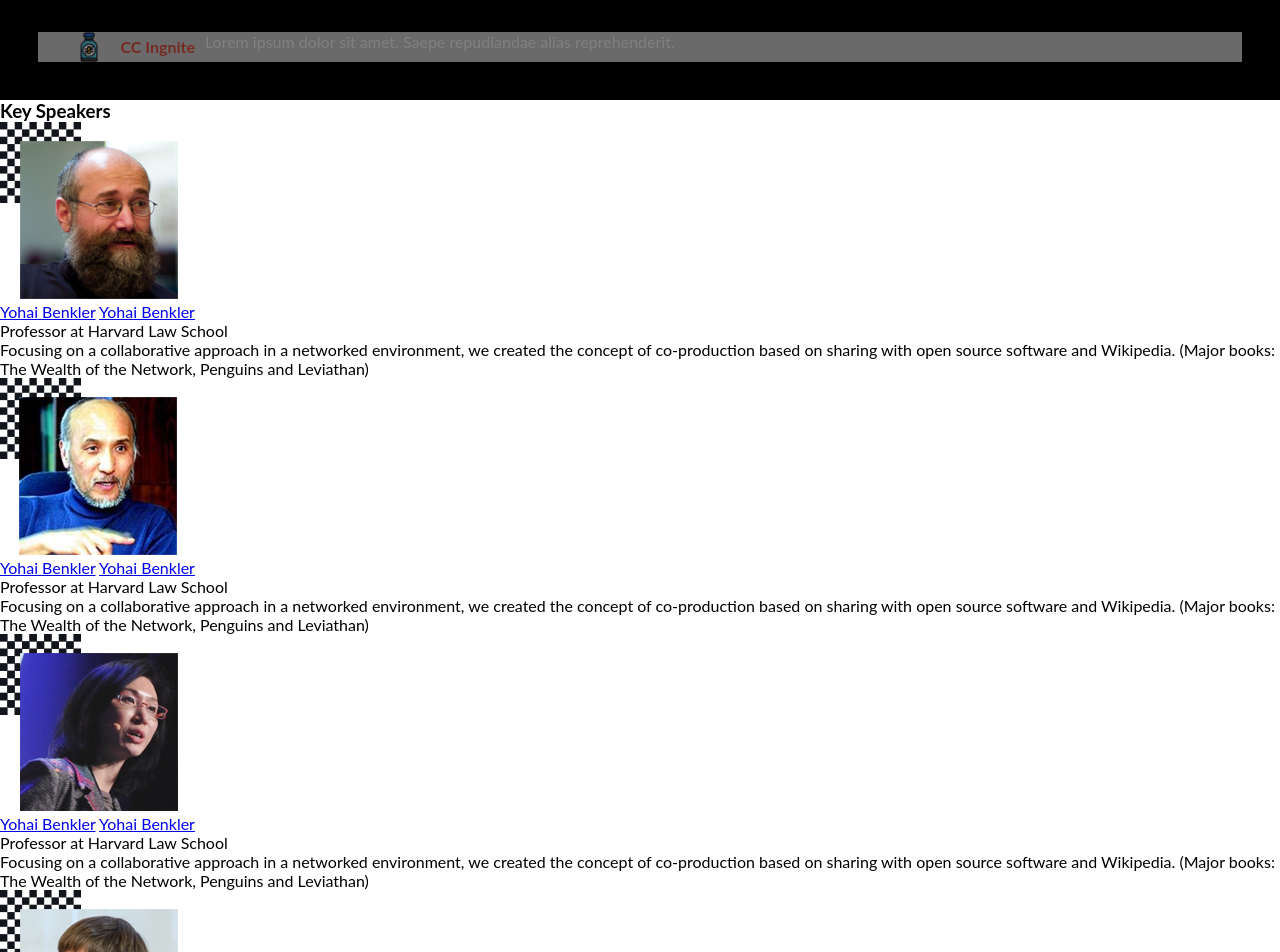
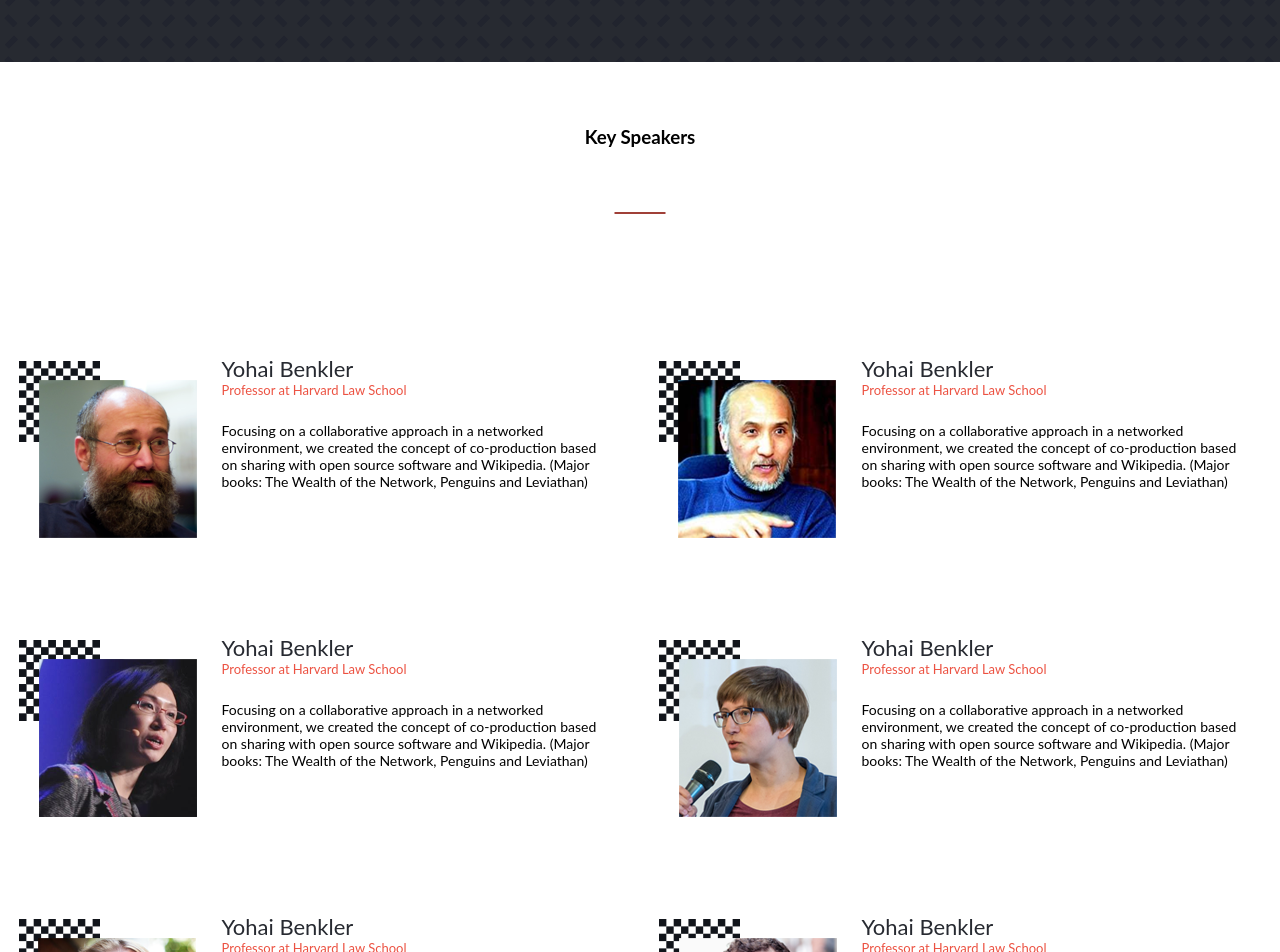
Before and after one commit to cancelei/Capstone-M1-Event-Page, a plain HTML site: page index.html in a window 1280 px wide. Shown: the part 1240-2192 px from the top of the page. Drawn offline with Linux system fonts and the light colour scheme; a web font is replaced by a local one.

Commit message:
HTML+CSS Speakers Section Update

```diff
--- /dev/null
+++ b/about.html
@@ -0,0 +1,13 @@
+<!DOCTYPE html>
+<html lang="en">
+<head>
+  <meta charset="UTF-8">
+  <meta http-equiv="X-UA-Compatible" content="IE=edge">
+  <meta name="viewport" content="width=device-width, initial-scale=1.0">
+  <title>About</title>
+  <link rel="stylesheet" href="https://use.typekit.net/faw8xza.css">
+</head>
+<body>
+
+</body>
+</html>
--- a/index.html
+++ b/index.html
@@ -34,7 +34,7 @@
   <section class="intro-section">
     <div>
       <h2 class="intro-upperTitle">"Hello! Sharing World"</h2>
-      <h1 class="intro-mainTitle">PERMACULTURE PLANTATIONS - INTERNATIONAL SUMMIT 2023</h1>
+      <h1 class="intro-mainTitle">PERMACULTURE - INTERNATIONAL SUMMIT 2023</h1>
       <div class="intro-box-paragraph">
         <p class="intro-paragraph">Annual celebration through an event for Organic enthusiats and experts. Harvest knowledge of each other.</p>
       </div>
@@ -48,6 +48,8 @@
     <div class="main-program-parent">
 
       <h4 class="mainTitle">Main Program</h4>
+      <img class="underline" src="/Assets/title_underlineMain_program.svg" alt="underline">
+
       <div class="Main-program-cards">
 
         <div class="cards">
@@ -89,63 +91,110 @@
   <section class="speakersection">
     <h3 class="titlespeakers">Key Speakers</h3>
 
-    <div class="speakerparent">
 
+    <img class="underline" src="/Assets/title_underlineMain_program.svg" alt="underline">
+
+    <div class="speakerparent1">
       <div class="speakercard">
-        <div class="speakerimg"><img src="/Assets/Speakers/speaker_01.png" alt=""></div>
-        <a href="linkedin.com" class="speakername">Yohai Benkler</a>
+        <div class="speaker-header">
+          <img class="speakerimg" src="/Assets/Speakers/speaker_01.png" alt="Foto of Yohai Benkler">
+          <div class="headerdescription">
             <a href="linkedin.com" class="speakername">Yohai Benkler</a>
             <div class="speakertitle">Professor at Harvard Law School</div>
+            <div class="speakerdescriptiondesktop">Focusing on a collaborative approach in a networked environment, we created the concept of co-production based on sharing with open source software and Wikipedia.
+              (Major books: The Wealth of the Network, Penguins and Leviathan)
+            </div>
+          </div>
+        </div>
         <div class="speakerdescription">Focusing on a collaborative approach in a networked environment, we created the concept of co-production based on sharing with open source software and Wikipedia.
-          (Major books: The Wealth of the Network, Penguins and Leviathan)</div>
+          (Major books: The Wealth of the Network, Penguins and Leviathan)
+        </div>
       </div>
 
       <div class="speakercard">
-        <div class="speakerimg"><img src="/Assets/Speakers/speaker_02.png" alt=""></div>
-        <a href="linkedin.com" class="speakername">Yohai Benkler</a>
+        <div class="speaker-header">
+          <img class="speakerimg" src="/Assets/Speakers/speaker_02.png" alt="Foto of Yohai Benkler">
+          <div class="headerdescription">
             <a href="linkedin.com" class="speakername">Yohai Benkler</a>
             <div class="speakertitle">Professor at Harvard Law School</div>
+            <div class="speakerdescriptiondesktop">Focusing on a collaborative approach in a networked environment, we created the concept of co-production based on sharing with open source software and Wikipedia.
+              (Major books: The Wealth of the Network, Penguins and Leviathan)
+            </div>
+          </div>
+        </div>
         <div class="speakerdescription">Focusing on a collaborative approach in a networked environment, we created the concept of co-production based on sharing with open source software and Wikipedia.
-          (Major books: The Wealth of the Network, Penguins and Leviathan)</div>
+          (Major books: The Wealth of the Network, Penguins and Leviathan)
+        </div>
+    </div>
+  </div>
+  <div class="speakerparent2">
+    <div class="speakercard">
+      <div class="speaker-header">
+        <img class="speakerimg" src="/Assets/Speakers/speaker_03.png" alt="Foto of Yohai Benkler">
+        <div class="headerdescription">
+          <a href="linkedin.com" class="speakername">Yohai Benkler</a>
+          <div class="speakertitle">Professor at Harvard Law School</div>
+          <div class="speakerdescriptiondesktop">Focusing on a collaborative approach in a networked environment, we created the concept of co-production based on sharing with open source software and Wikipedia.
+            (Major books: The Wealth of the Network, Penguins and Leviathan)
+          </div>
+        </div>
+      </div>
+      <div class="speakerdescription">Focusing on a collaborative approach in a networked environment, we created the concept of co-production based on sharing with open source software and Wikipedia.
+        (Major books: The Wealth of the Network, Penguins and Leviathan)
+      </div>
     </div>
 
     <div class="speakercard">
-        <div class="speakerimg"><img src="/Assets/Speakers/speaker_03.png" alt=""></div>
-        <a href="linkedin.com" class="speakername">Yohai Benkler</a>
+      <div class="speaker-header">
+        <img class="speakerimg" src="/Assets/Speakers/speaker_04.png" alt="Foto of Yohai Benkler">
+        <div class="headerdescription">
           <a href="linkedin.com" class="speakername">Yohai Benkler</a>
           <div class="speakertitle">Professor at Harvard Law School</div>
+          <div class="speakerdescriptiondesktop">Focusing on a collaborative approach in a networked environment, we created the concept of co-production based on sharing with open source software and Wikipedia.
+            (Major books: The Wealth of the Network, Penguins and Leviathan)
+          </div>
+        </div>
+      </div>
       <div class="speakerdescription">Focusing on a collaborative approach in a networked environment, we created the concept of co-production based on sharing with open source software and Wikipedia.
-          (Major books: The Wealth of the Network, Penguins and Leviathan)</div>
+        (Major books: The Wealth of the Network, Penguins and Leviathan)
+      </div>
+  </div>
+</div>
+
+<div class="speakerparent3">
+  <div class="speakercard">
+    <div class="speaker-header">
+      <img class="speakerimg" src="/Assets/Speakers/speaker_05.png" alt="Foto of Yohai Benkler">
+      <div class="headerdescription">
+        <a href="linkedin.com" class="speakername">Yohai Benkler</a>
+        <div class="speakertitle">Professor at Harvard Law School</div>
+        <div class="speakerdescriptiondesktop">Focusing on a collaborative approach in a networked environment, we created the concept of co-production based on sharing with open source software and Wikipedia.
+          (Major books: The Wealth of the Network, Penguins and Leviathan)
+        </div>
+      </div>
+    </div>
+    <div class="speakerdescription">Focusing on a collaborative approach in a networked environment, we created the concept of co-production based on sharing with open source software and Wikipedia.
+      (Major books: The Wealth of the Network, Penguins and Leviathan)
+    </div>
   </div>
 
   <div class="speakercard">
-        <div class="speakerimg"><img src="/Assets/Speakers/speaker_04.png" alt=""></div>
-        <a href="linkedin.com" class="speakername">Yohai Benkler</a>
+    <div class="speaker-header">
+      <img class="speakerimg" src="/Assets/Speakers/speaker_06.png" alt="Foto of Yohai Benkler">
+      <div class="headerdescription">
         <a href="linkedin.com" class="speakername">Yohai Benkler</a>
         <div class="speakertitle">Professor at Harvard Law School</div>
+        <div class="speakerdescriptiondesktop">Focusing on a collaborative approach in a networked environment, we created the concept of co-production based on sharing with open source software and Wikipedia.
+          (Major books: The Wealth of the Network, Penguins and Leviathan)
+        </div>
+      </div>
+    </div>
     <div class="speakerdescription">Focusing on a collaborative approach in a networked environment, we created the concept of co-production based on sharing with open source software and Wikipedia.
-          (Major books: The Wealth of the Network, Penguins and Leviathan)</div>
+      (Major books: The Wealth of the Network, Penguins and Leviathan)
+    </div>
+</div>
 </div>
 
-      <div class="speakercard">
-        <div class="speakerimg"><img src="/Assets/Speakers/speaker_05.png" alt=""></div>
-        <a href="linkedin.com" class="speakername">Yohai Benkler</a>
-        <a href="linkedin.com" class="speakername">Yohai Benkler</a>
-        <div class="speakertitle">Professor at Harvard Law School</div>
-        <div class="speakerdescription">Focusing on a collaborative approach in a networked environment, we created the concept of co-production based on sharing with open source software and Wikipedia.
-          (Major books: The Wealth of the Network, Penguins and Leviathan)</div>
-      </div>
-
-      <div class="speakercard">
-        <div class="speakerimg"><img src="/Assets/Speakers/speaker_06.png" alt=""></div>
-        <a href="linkedin.com" class="speakername">Yohai Benkler</a>
-        <a href="linkedin.com" class="speakername">Yohai Benkler</a>
-        <div class="speakertitle">Professor at Harvard Law School</div>
-        <div class="speakerdescription">Focusing on a collaborative approach in a networked environment, we created the concept of co-production based on sharing with open source software and Wikipedia.
-          (Major books: The Wealth of the Network, Penguins and Leviathan)</div>
-      </div>
-
-    </div>
   </section>
 
 <!-- Javascript link -->
--- a/style.css
+++ b/style.css
@@ -9,6 +9,7 @@
   margin: 0;
   box-sizing: border-box;
   font-family: 'Lato', sans-serif;
+  text-decoration: none;
 }
 
 .hide {
@@ -21,30 +22,6 @@
 
 
 /* Upper Nav Styling */
-
-@media (min-width: 768px) {
-  .upperNav {
-    display: flex;
-    flex-direction: row;
-    background-color: black;
-    color: white;
-    padding-left: 50%;
-    gap: 10px;
-    align-items: center;
-    height: 1.5rem;
-    text-decoration: none;
-  }
-
-  .upperNavLinks {
-    text-decoration: none;
-    color: white;
-  }
-
-  .NavLogo {
-    height: 40px;
-    width: 40px;
-  }
-}
 
 .upperNavSocial {
   display: none;
@@ -103,43 +80,54 @@
 /* Section Main Program */
 
 .Main-program {
-  background-color: black;
+  background: #272A31 url(Assets/pattern_bg_black.png);
 }
 
 .Main-program-cards {
   display: flex;
   flex-direction: column;
+  padding: 5% 0;
 }
 
 .mainTitle {
   color: white;
   text-align: center;
   padding: 5%;
+  font-size: 24px;
+  width: auto;
 }
 
 .cards {
   display: flex;
   flex-direction: row;
   background-color: var(--grey);
-  opacity: 0.5;
+  opacity: 0.3;
   gap: 10px;
-  margin: 3%;
+  margin: 1% 20px;
+  padding: 10px 5px 10px 2px;
+  flex-grow: 1;
 }
 
 .cardicon {
-  width: 30px;
-  height: 30px;
+  width: 64px;
+  height: 58px;
   align-self: center;
-  margin: 0 0.5% 0 3%;
+  margin: 0 0.5% 0 0;
 }
 
 .cardtitle {
   color: var(--orange);
   align-self: center;
+  font-size: 14px;
 }
 
 .cardparagraph {
   color: white;
+  font-size: 0.75em;
+  line-height: 1.5em;
+  opacity: 1;
+  position: relative;
+  z-index: 3;
 }
 
 
@@ -150,29 +138,132 @@
 }
 
 .titlespeakers {
-
+  text-align: center;
+  padding: 5% 0;
 }
 
-.speakerparent {
+.underline {
+  display: block;
+  margin: auto;
+  padding-bottom: 10%;
+}
 
+.speakerparent1,
+.speakerparent2,
+.speakerparent3 {
+  display: flex;
+  flex-direction: column;
 }
 
 .speakercard {
+  padding: 3% 2.5%;
+}
 
+.speaker-header {
+  display: flex;
+  flex-direction: row;
+  flex-shrink: 0.5;
+  height:100%;
 }
 
 .speakerimg {
+  padding: 1%;
+  height:100%;
+}
 
+.headerdescription {
+  padding: 0 3%;
+  height: 10vh;
+  width: 100%;
 }
 
 .speakername {
-
+  font-size: 16px;
+  color: var(--black);
 }
 
 .speakertitle {
-
+  color: var(--orange);
+  font-size: 13px;
+  /* text-align: justify; */
+  height: 100%;
 }
 
 .speakerdescription {
+  padding: 0 5%;
+  font-size: 13px;
+  text-align: justify;
+  height: 100%;
+}
 
+.speakerdescriptiondesktop {
+  visibility: hidden;
 }
+
+/* Desktop Adjustments */
+
+@media (min-width: 768px) {
+  .upperNav {
+    display: flex;
+    flex-direction: row;
+    background-color: black;
+    color: white;
+    padding-left: 50%;
+    gap: 10px;
+    align-items: center;
+    height: 1.5rem;
+    text-decoration: none;
+  }
+
+  .upperNavLinks {
+    text-decoration: none;
+    color: white;
+  }
+
+  .NavLogo {
+    height: 40px;
+    width: 40px;
+  }
+
+  .speakerdescriptiondesktop {
+    visibility: visible;
+    font-size: 14px;
+  }
+
+  .speakerdescription {
+    display: none;
+  }
+
+  .speakerparent1,
+  .speakerparent2,
+  .speakerparent3 {
+    display: flex;
+    flex-direction: row;
+    padding-bottom: 5%;
+  }
+
+  .speakercard {
+    padding: 1%;
+  }
+
+  .speakertitle {
+    font-size: 13px;
+    height: 50%;
+  }
+
+  .speakername {
+    font-size: 22px;
+  }
+
+  .Main-program-cards {
+    flex-direction: row;
+    padding: 1% 1%;
+  }
+
+  .cards {
+    display: flex;
+    flex-direction: column;
+    padding: 2% 1%;
+    margin: 5% 0.5%;
+  }
+}
```
Also changed, not shown: Assets/Partner/airbnb 1partner_.svg (added), Assets/Partner/daumkakaologo 1partner_.svg (added), Assets/Partner/googlekorea 1partner_.svg (added), Assets/Partner/mozilla 1partner_.svg (added), Assets/Partner/naver 1partner_.svg (added), Assets/intro-bg.png (added), Assets/pattern_bg_black.png (added), Assets/title_underlineMain_program.svg (added). Lines whose indentation alone changed are shown as unchanged.
